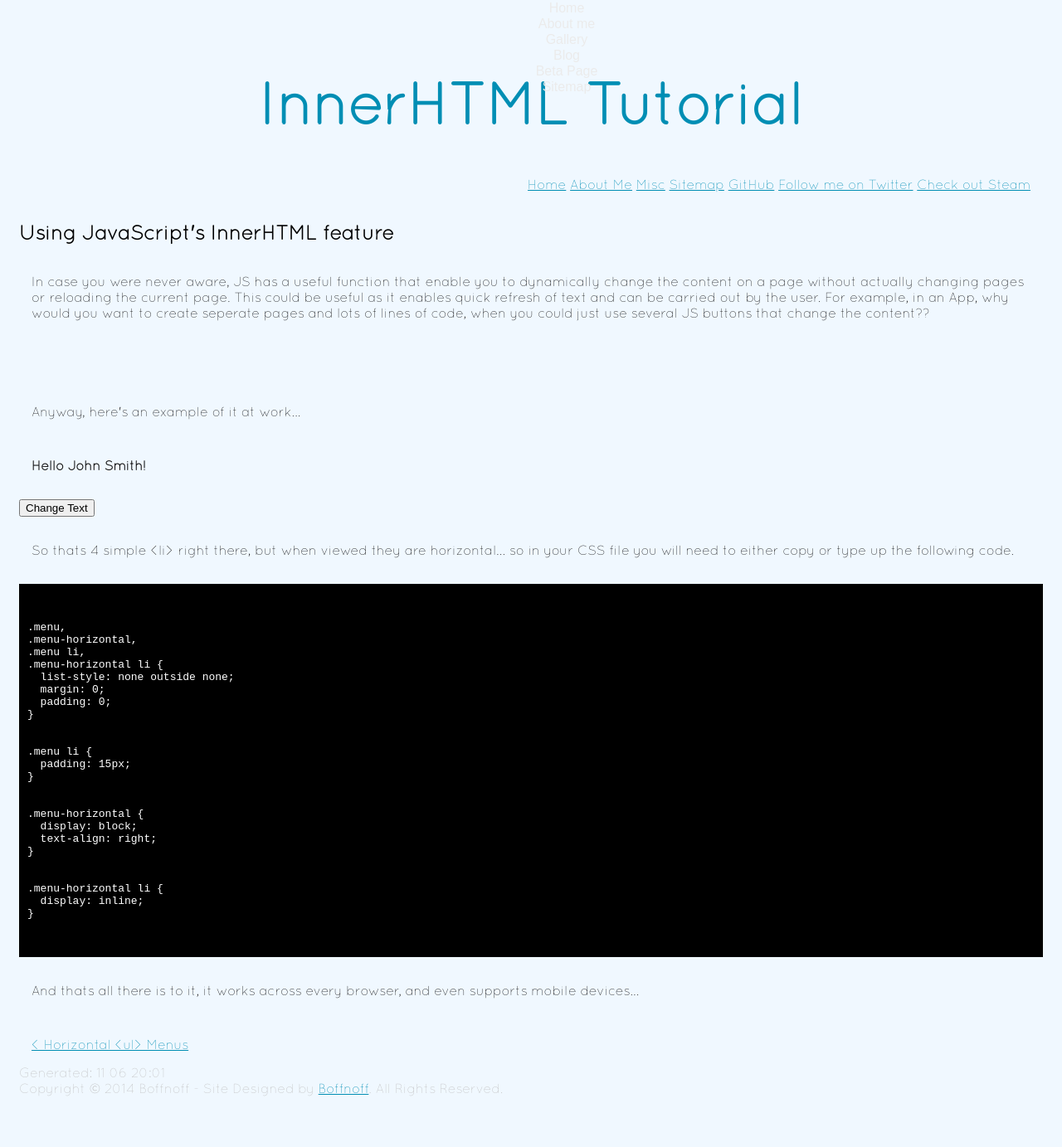
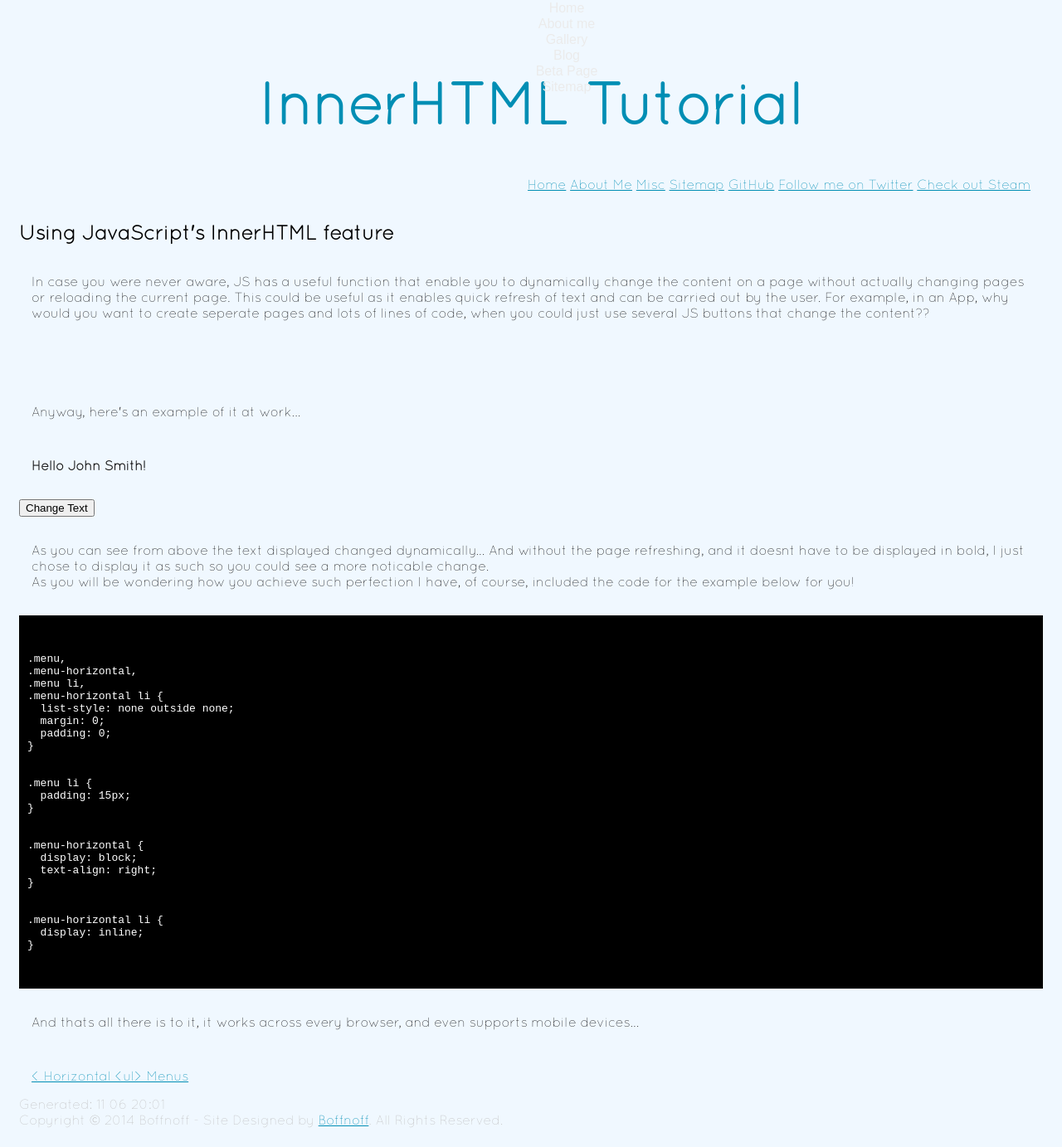
Before and after one commit to boffnoff/boffnoff.github.com, a Jekyll site: the page built from _posts/2014-06-06-using-js-to-change-displayed-text.html, in a window 1280 px wide and 1383 px high. Shown: the whole window at 83% size. Built offline with Jekyll 4.4.1, drawn with Linux system fonts in a browser that asks for light colours.

Commit message:
finished off JS tutorial page

```diff
--- a/_posts/2014-06-06-using-js-to-change-displayed-text.html
+++ b/_posts/2014-06-06-using-js-to-change-displayed-text.html
@@ -33,7 +33,7 @@ layout: post
 
 <script type="text/javascript">
 function changeText(){
-    document.getElementById('main').innerHTML = 'Hello Joe Bloggs! :)';
+    document.getElementById('main').innerHTML = 'Hello Joe Bloggs! :)<br>';
 }
 </script>
 <input type='button' onclick='changeText()' value='Change Text'/>
@@ -42,8 +42,10 @@ function changeText(){
 
 
 <p>
-    So thats 4 simple &lt;li&gt; right there, but when viewed they are horizontal... so in your CSS file you will need to either copy or type up the
-    following code.
+    As you can see from above the text displayed changed dynamically... And without the page refreshing, and it doesnt have to be displayed in
+    bold, I just chose to display it as such so you could see a more noticable change.
+    <br>
+    As you will be wondering how you achieve such perfection I have, of course, included the code for the example below for you!
 
     </p>
 
```
